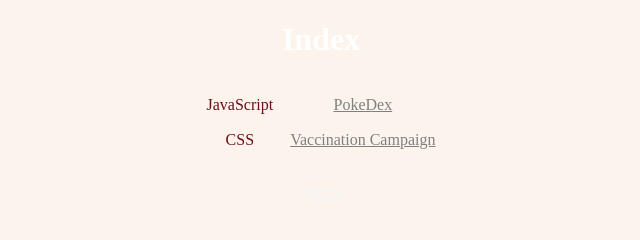
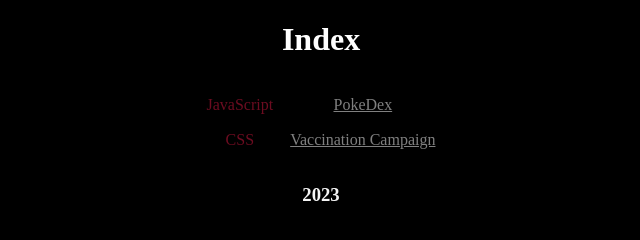
Before and after one commit to JuanKoH/juankoh.github.io, a plain HTML site: page index.html in a window 1280 px wide. Shown: the whole page, without its empty margins (319-959 px from the left). Drawn offline with Linux system fonts and the light colour scheme.

Commit message:
Negro fondo body

```diff
--- a/styles/estilo.css
+++ b/styles/estilo.css
@@ -35,7 +35,7 @@ p {
 
 body {
     text-align: center;
-    background-color: rgb(251, 243, 236);
+    background-color: black;
 }
 
 table {
```
